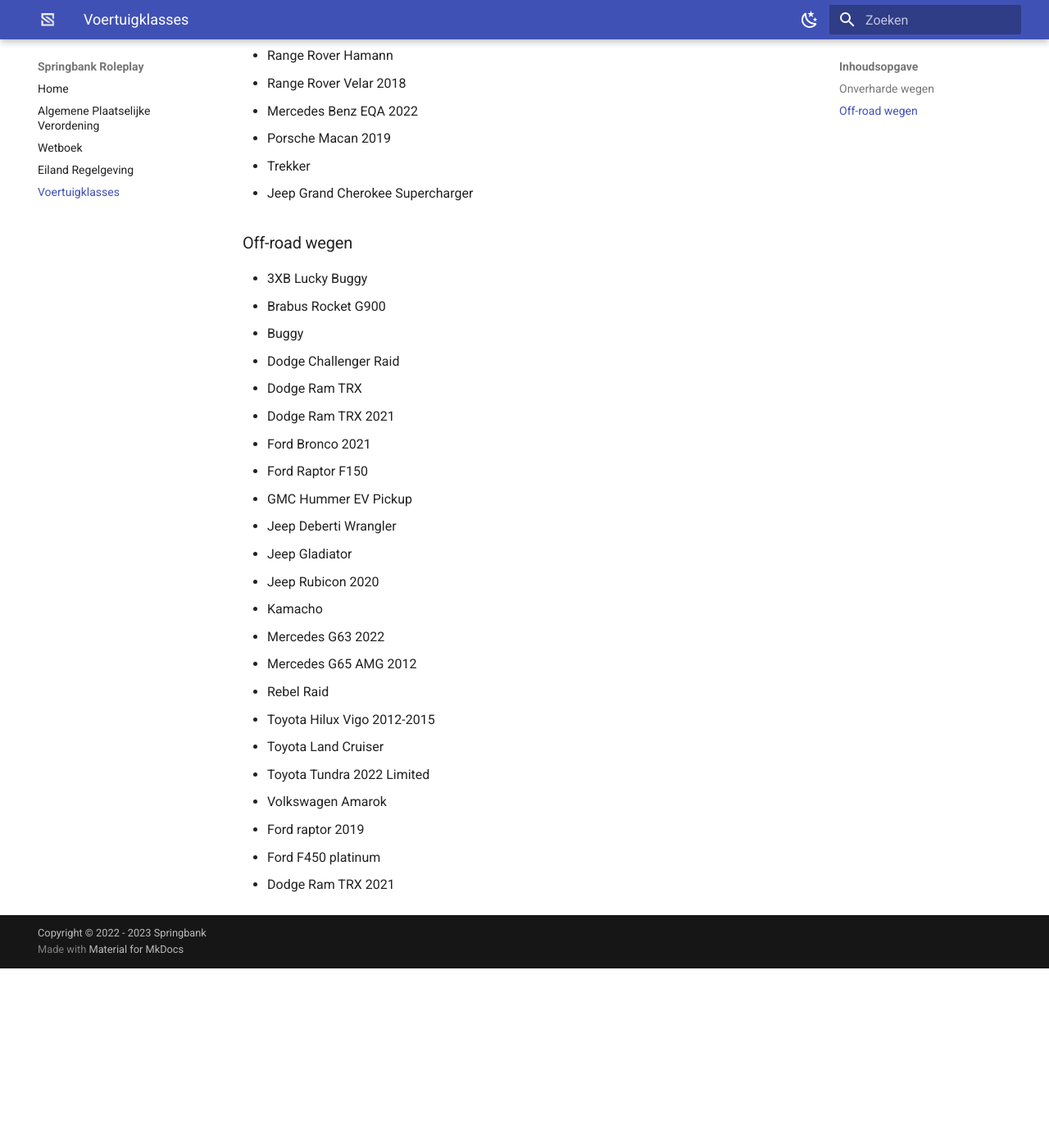
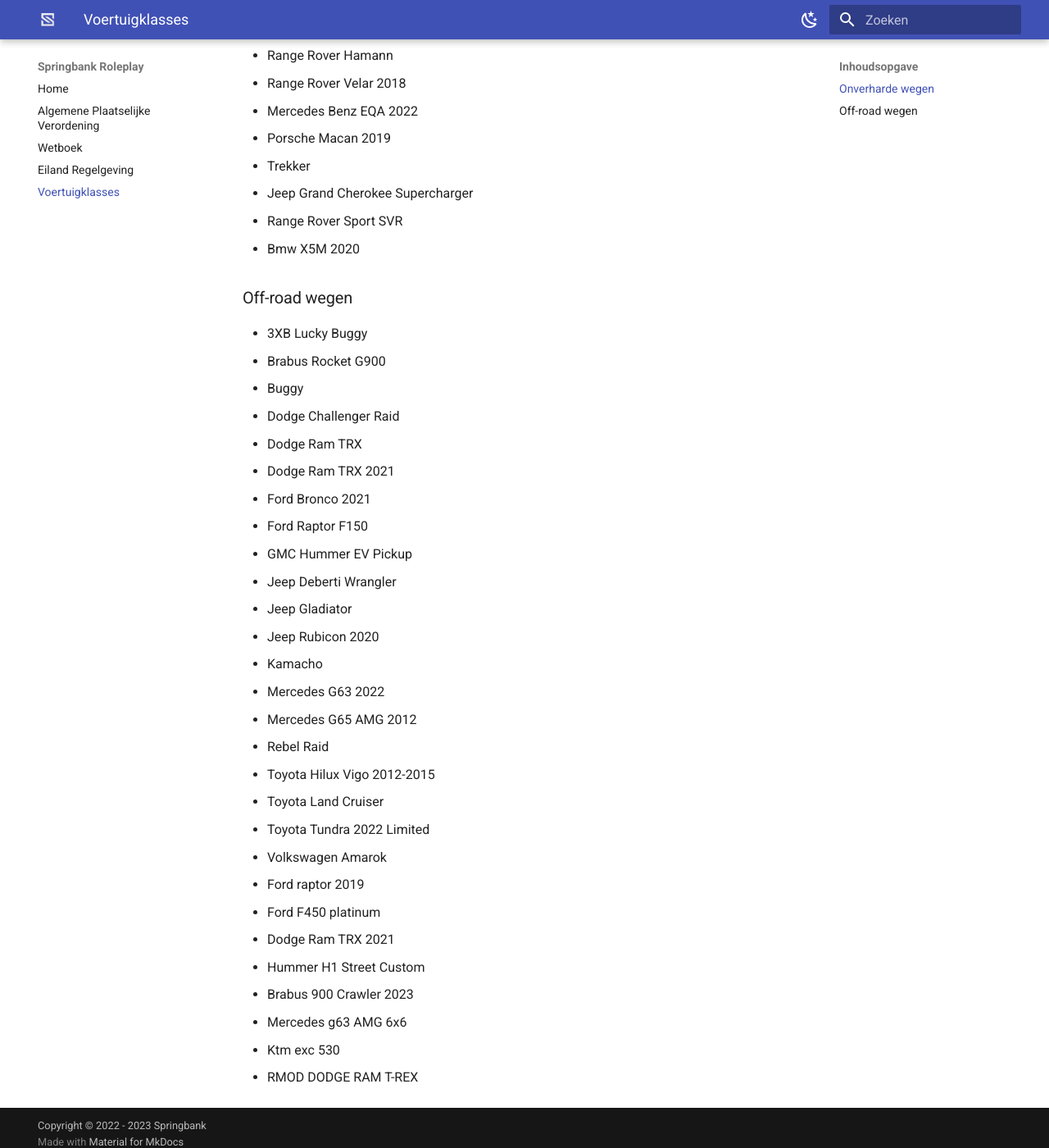
Before and after one commit to kevinpannenborg/wet-en-regelgeving, an MkDocs documentation site: the page built from docs/offroad.md, in a window 1280 px wide and 1400 px high, scrolled down 1147 px. Shown: the whole window at 82% size. Built offline with MkDocs 1.6.1 and Material for MkDocs 9.7.7, drawn with Linux system fonts in a browser that asks for light colours; comment, search, counter and statistics services are not loaded; before the commit the page ends 2328 px from its top, so only the background shows below that.

Commit message:
Update offroad.md

```diff
--- a/docs/offroad.md
+++ b/docs/offroad.md
@@ -35,6 +35,8 @@
  * Porsche Macan 2019
  * Trekker
  * Jeep Grand Cherokee Supercharger
+ * Range Rover Sport SVR
+ * Bmw X5M 2020
 
 ### Off-road wegen
  * 3XB Lucky Buggy
@@ -60,3 +62,8 @@
  * Ford raptor 2019
  * Ford F450 platinum
  * Dodge Ram TRX 2021
+ * Hummer H1 Street Custom
+ * Brabus 900 Crawler 2023
+ * Mercedes g63 AMG 6x6
+ * Ktm exc 530
+ * RMOD DODGE RAM T-REX
```
